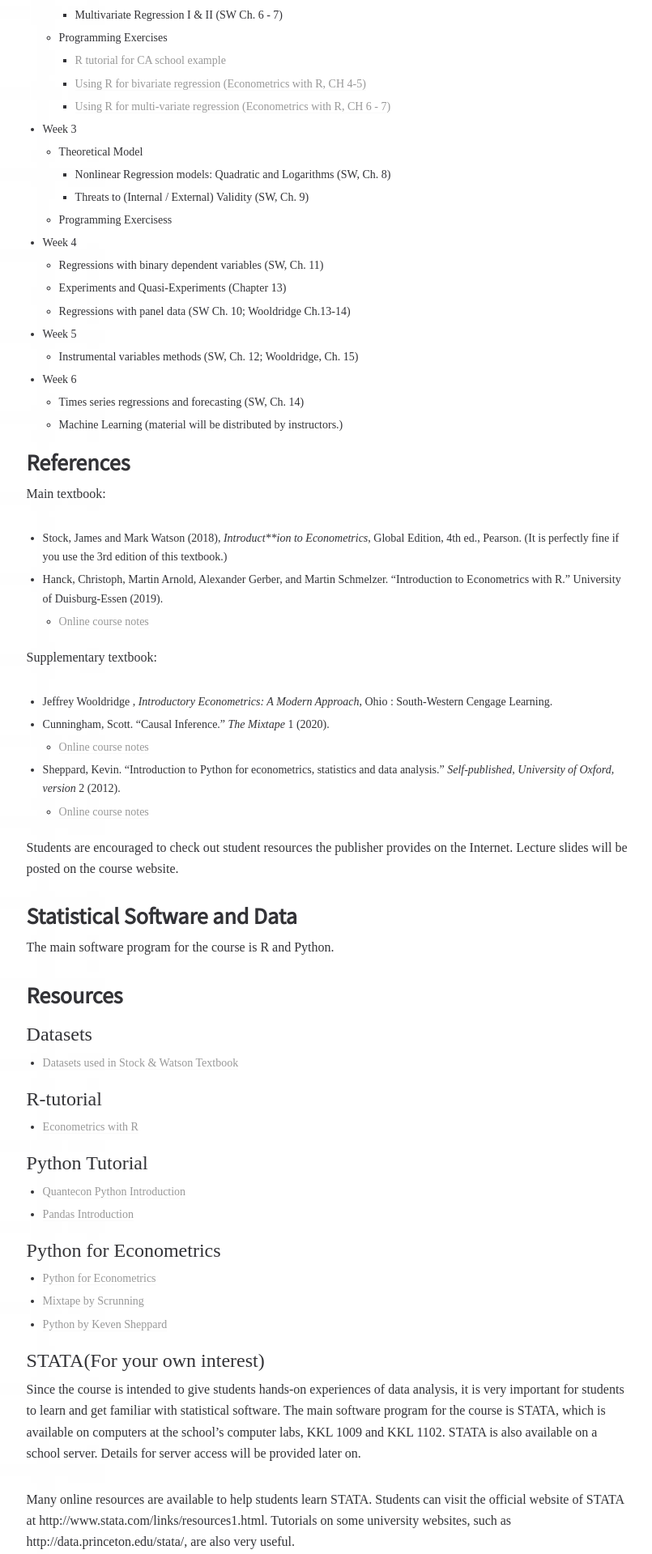
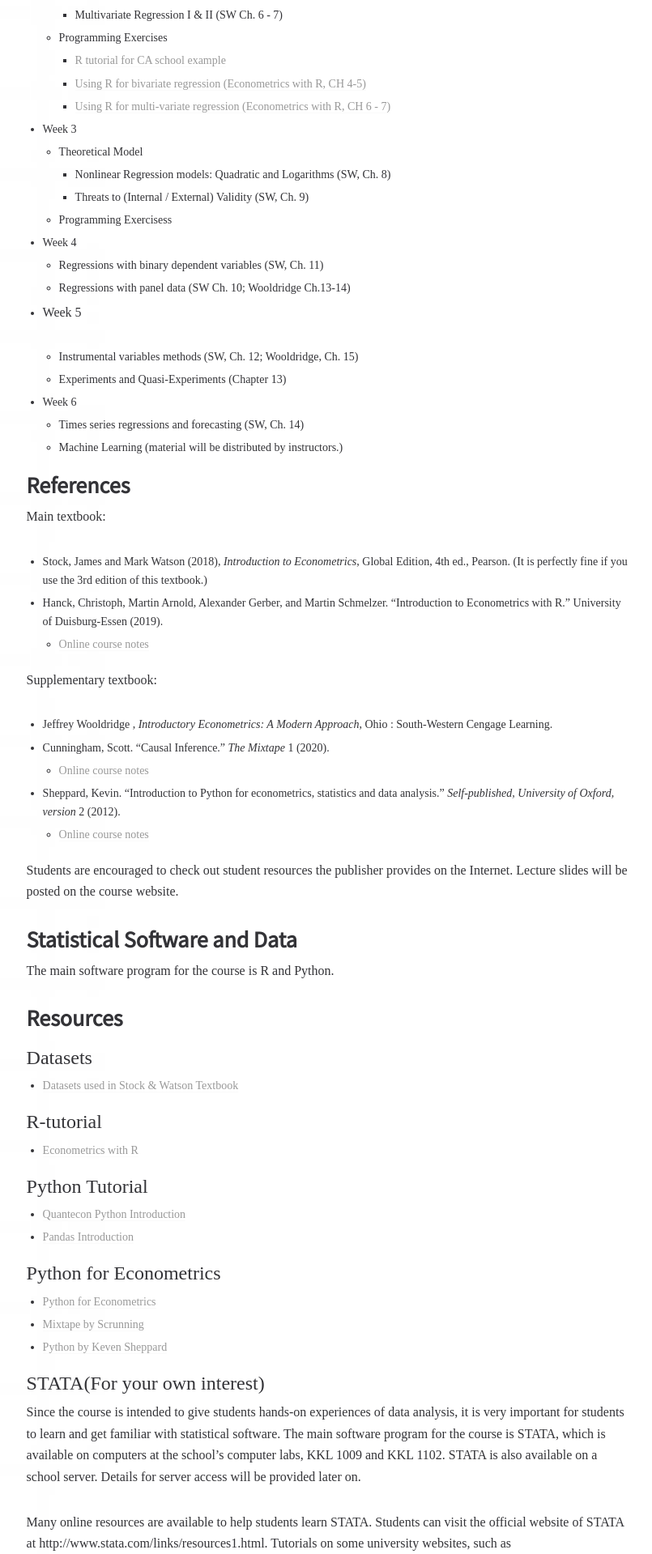
Before and after one commit to HKU-applied-econ/AppliedEcon2021.github.io, a Jekyll site: the page built from _posts/2021-09-11-0-syllabus.md, in a window 1280 px wide. Shown: the part 3081-5000 px from the top of the page at 81% size, without its empty margins (233-1038 px from the left). Built offline with Jekyll 4.4.1, drawn with Linux system fonts in a browser that asks for light colours.

Commit message:
Update 2021-09-11-0-syllabus.md

```diff
--- a/_posts/2021-09-11-0-syllabus.md
+++ b/_posts/2021-09-11-0-syllabus.md
@@ -160,13 +160,13 @@ The University regulations on academic dishonesty will be strictly enforced. Als
       * Nonlinear Regression models: Quadratic and Logarithms (SW, Ch. 8)
       * Threats to (Internal / External) Validity (SW, Ch. 9)
    * Programming Exercisess
-
 * Week 4
    * Regressions with binary dependent variables (SW, Ch. 11)
-   * Experiments and Quasi-Experiments (Chapter 13)
    * Regressions with panel data (SW Ch. 10; Wooldridge Ch.13-14)
 * Week 5
+
    * Instrumental variables methods (SW, Ch. 12; Wooldridge, Ch. 15)
+   * Experiments and Quasi-Experiments (Chapter 13)
 * Week 6
    * Times series regressions and forecasting (SW, Ch. 14)
    * Machine Learning (material will be distributed by instructors.)
@@ -177,7 +177,7 @@ The University regulations on academic dishonesty will be strictly enforced. Als
 
  Main textbook:
 
- * Stock, James and Mark Watson (2018), *Introduct**ion to* *Econometrics*, Global Edition, 4th ed., Pearson. (It is perfectly fine if you use the 3rd edition of this textbook.)
+ * Stock, James and Mark Watson (2018), *Introduction to* *Econometrics*, Global Edition, 4th ed., Pearson. (It is perfectly fine if you use the 3rd edition of this textbook.)
  * Hanck, Christoph, Martin Arnold, Alexander Gerber, and Martin Schmelzer. "Introduction to Econometrics with R." University of Duisburg-Essen (2019).
    * [Online course notes](https://www.econometrics-with-r.org/)
 
```
